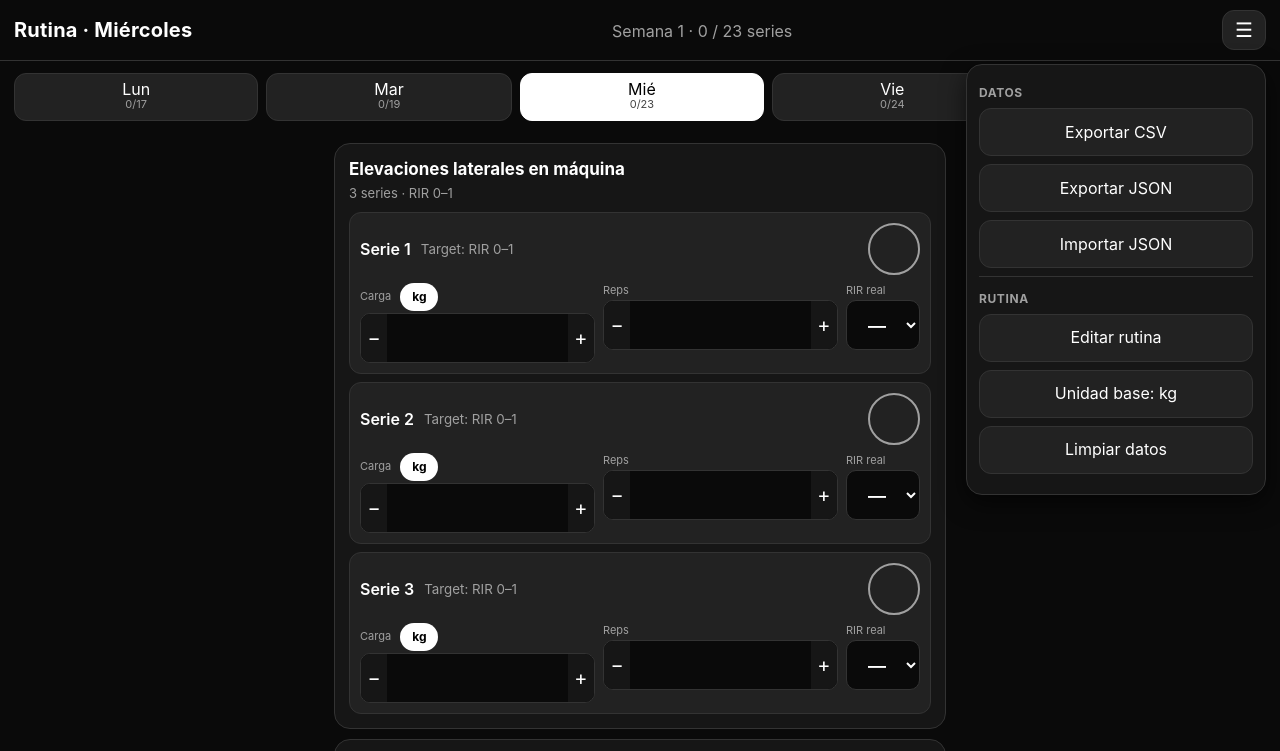
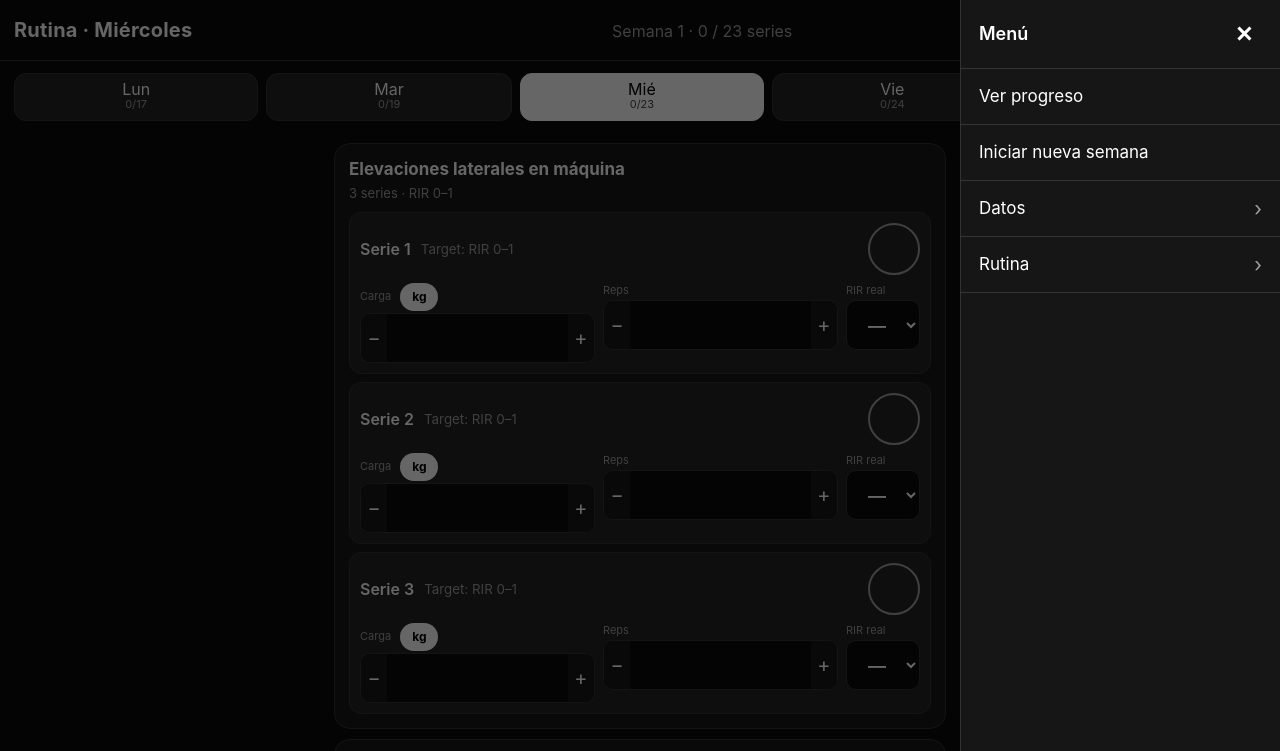
Before and after one commit to bryanVV-a11y/pilotozyz, a plain HTML site: page index.html in a window 1280 px wide. Both pictures are taken after a click on the button "Menú". Shown: the top 751 px of the page. Drawn offline with nearby package versions, Linux system fonts and the light colour scheme.

Commit message:
Menú lateral con submenús Datos y Rutina

```diff
--- a/estilos.css
+++ b/estilos.css
@@ -54,3 +54,14 @@ select{width:100%;min-height:50px;background:var(--bg);border:1px solid var(--bd
 #panel .grp+.grp{margin-top:6px;border-top:1px solid var(--bd);padding-top:6px}
 #panel h3{font-size:12px;color:var(--mu);text-transform:uppercase;letter-spacing:.6px;margin:8px 0 6px}
 #panel button{display:block;width:100%;margin-bottom:8px}
+#ov{position:fixed;inset:0;background:rgba(0,0,0,.6);z-index:14}
+#drawer{position:fixed;top:0;right:0;bottom:0;width:min(320px,85vw);background:var(--c1);border-left:1px solid var(--bd);z-index:15;transform:translateX(100%);transition:transform .25s ease;overflow-y:auto;padding-top:env(safe-area-inset-top,0px);padding-bottom:env(safe-area-inset-bottom,0px)}
+#drawer.abierto{transform:none}
+.dh{display:flex;align-items:center;gap:10px;padding:16px 18px;font-size:18px;font-weight:600;border-bottom:1px solid var(--bd)}
+.dh span{flex:1}
+.dx,.back{min-height:36px;width:36px;padding:0;background:transparent;border:0;font-size:22px}
+.dx{margin-left:auto}
+.drow{display:flex;justify-content:space-between;align-items:center;width:100%;min-height:56px;padding:0 18px;background:transparent;border:0;border-bottom:1px solid var(--bd);border-radius:0;font-size:17px;text-align:left}
+.drow:active{background:#222}
+.drow span{color:var(--mu);font-size:20px}
+.mbtn{min-height:40px;width:44px;padding:0;margin-left:10px;font-size:20px;flex:0 0 auto}
--- a/index.html
+++ b/index.html
@@ -36,25 +36,28 @@
   <div class="card"><table id="tbl" style="width:100%;border-collapse:collapse;font-size:15px"></table></div>
 </section>
 
-<div id="panel" hidden>
-  <div class="grp">
-    <h3>Datos</h3>
-    <button id="xc">Exportar CSV</button>
-    <button id="xj">Exportar JSON</button>
-    <button id="im">Importar JSON</button>
+<div id="ov" hidden></div>
+<aside id="drawer">
+  <div id="dv-main">
+    <div class="dh"><span>Menú</span><button id="dclose" class="dx" aria-label="Cerrar">✕</button></div>
+    <button id="vp" class="drow">Ver progreso</button>
+    <button id="nw" class="drow">Iniciar nueva semana</button>
+    <button class="drow" data-sub="datos">Datos <span>›</span></button>
+    <button class="drow" data-sub="rutina">Rutina <span>›</span></button>
   </div>
-  <div class="grp">
-    <h3>Rutina</h3>
-    <button id="ed">Editar rutina</button>
-    <button id="un"></button>
-    <button id="cl">Limpiar datos</button>
+  <div id="dv-datos" hidden>
+    <div class="dh"><button class="back" data-back aria-label="Volver">‹</button><span>Datos</span></div>
+    <button id="xc" class="drow">Exportar CSV</button>
+    <button id="xj" class="drow">Exportar JSON</button>
+    <button id="im" class="drow">Importar JSON</button>
   </div>
-</div>
-
-<footer id="ft">
-  <button id="vp">Ver progreso</button>
-  <button id="nw">Iniciar nueva semana</button>
-</footer>
+  <div id="dv-rutina" hidden>
+    <div class="dh"><button class="back" data-back aria-label="Volver">‹</button><span>Rutina</span></div>
+    <button id="ed" class="drow">Editar rutina</button>
+    <button id="un" class="drow"></button>
+    <button id="cl" class="drow">Limpiar datos</button>
+  </div>
+</aside>
 
 <div id="md" hidden><div class="bx"><p id="mt"></p><textarea id="mx" readonly></textarea><div class="ac" id="mb"></div></div></div>
 <script src="https://cdnjs.cloudflare.com/ajax/libs/Chart.js/4.4.1/chart.umd.min.js"></script>
--- a/menu.js
+++ b/menu.js
@@ -1,8 +1,20 @@
-/* Menú de acciones (☰): abre y cierra el panel de Datos y Rutina */
+/* Menú lateral (☰): panel principal con submenús Datos y Rutina */
 
-$('menu').onclick = () => { $('panel').hidden = !$('panel').hidden; };
+const dr = $('drawer'), ov = $('ov');
+const vistas = ['dv-main', 'dv-datos', 'dv-rutina'];
 
-// Al pulsar cualquier acción del panel, el panel se cierra
-$('panel').addEventListener('click', ev => {
-  if (ev.target.closest('button')) $('panel').hidden = true;
+function mostrar(id) { vistas.forEach(v => $(v).hidden = (v !== id)); }
+function abrir() { mostrar('dv-main'); ov.hidden = false; dr.classList.add('abierto'); }
+function cerrar() { dr.classList.remove('abierto'); ov.hidden = true; }
+
+$('menu').onclick = () => dr.classList.contains('abierto') ? cerrar() : abrir();
+$('dclose').onclick = cerrar;
+ov.onclick = cerrar;
+
+dr.addEventListener('click', ev => {
+  const sub = ev.target.closest('[data-sub]');
+  if (sub) return mostrar('dv-' + sub.dataset.sub);
+  if (ev.target.closest('[data-back]')) return mostrar('dv-main');
+  // Cualquier acción (exportar, importar, ver progreso, etc.) cierra el menú
+  if (ev.target.closest('button.drow')) cerrar();
 });
```
